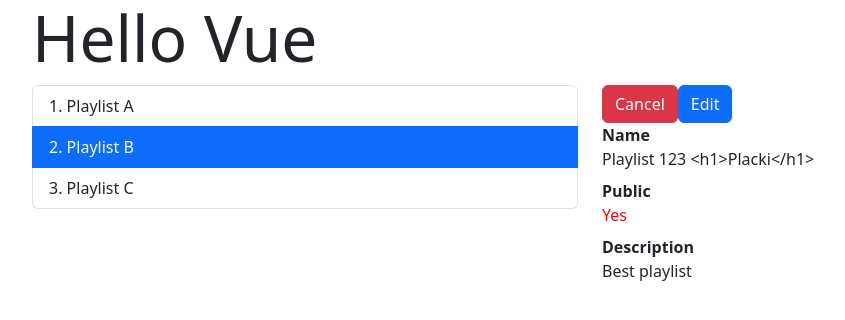
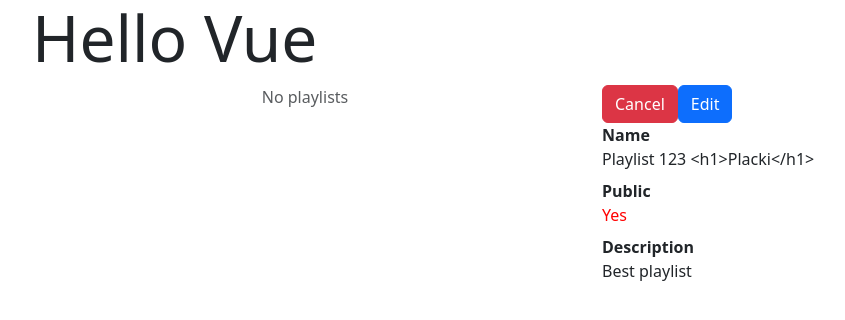
Before and after one commit to ev45ive/sages-vue-open-wrzesien, a Vue app: page / in a window 1280 px wide. Shown: the top 320 px of the page, without its empty margins (50-895 px from the left). Built offline with nearby package versions, Linux system fonts and the light colour scheme.

Commit message:
Typing data with TS interfaces

```diff
--- /dev/null
+++ b/src/common/model/Playlist.ts
@@ -0,0 +1,6 @@
+export interface Playlist {
+  id: string;
+  name: string;
+  public: boolean;
+  description: string;
+}
--- a/src/playlists/components/PlaylistList.vue
+++ b/src/playlists/components/PlaylistList.vue
@@ -13,19 +13,30 @@
         {{ index + 1 }}. {{ playlist.name }}
       </button>
     </div>
+    <p class="text-center text-muted" v-if="!playlists.length">No playlists</p>
   </div>
 </template>
 
 <script lang="ts" setup>
 import { ref } from "vue";
-import { mockPlaylists } from "./mockPlaylists";
-
-const playlists = ref(mockPlaylists);
+import { Playlist } from "../../common/model/Playlist";
+const playlists = ref<Playlist[]>([]);
 const selectedId = ref("234");
 
 const select = (id: string) => {
   selectedId.value = id;
 };
+
+// function a(id: string | number) {
+//   if (typeof id === "string") {
+//     id.toLocaleLowerCase();
+//   } else if (typeof id === "number") {
+//     id.toExponential();
+//   } else {
+//     id // never
+//     throw new Error('Not supported ID type!')
+//   }
+// }
 </script>
 
 <style scoped></style>
--- a/src/playlists/components/mockPlaylists.ts
+++ b/src/playlists/components/mockPlaylists.ts
@@ -1,4 +1,6 @@
-export const mockPlaylists = [
+import { Playlist } from "../../common/model/Playlist";
+
+export const mockPlaylists: Playlist[] = [
   {
     id: "123",
     name: "Playlist A",
@@ -14,7 +16,7 @@ description: "Awesome playlist",
   {
     id: "345",
     name: "Playlist C",
-mockPlaylists: true,
+    public: true,
     description: "Cool playlist",
   },
 ];
```
Also changed, not shown: src/playlists/components/newFile.ts (deleted, +0 -24 lines), src/common/model/Album.ts (added). Lines whose indentation alone changed are shown as unchanged.
